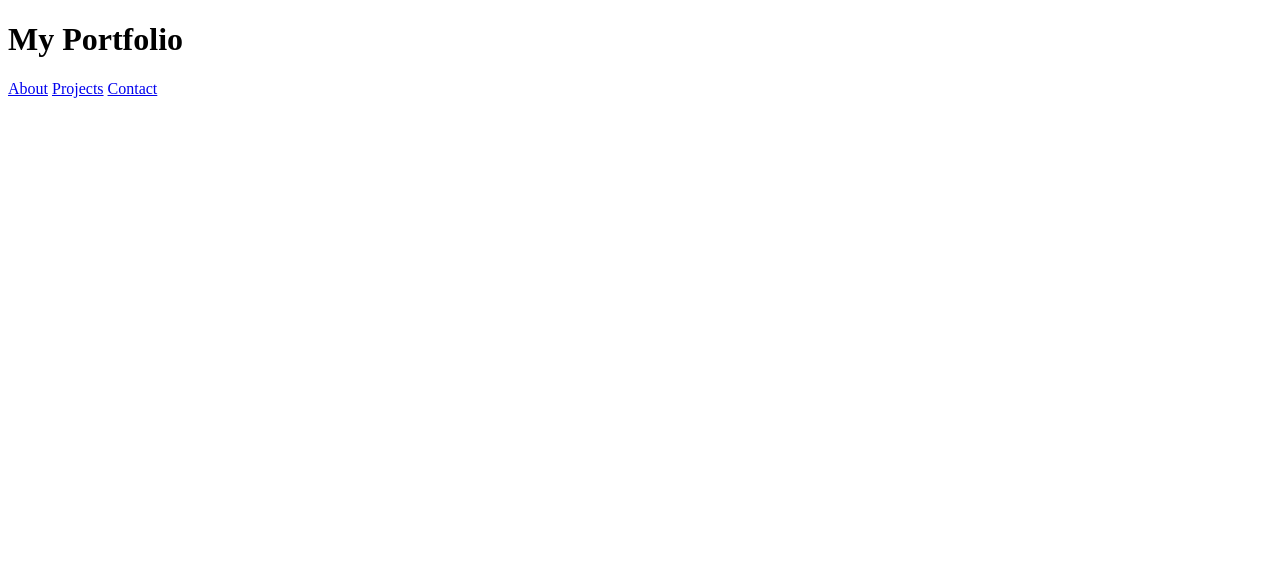
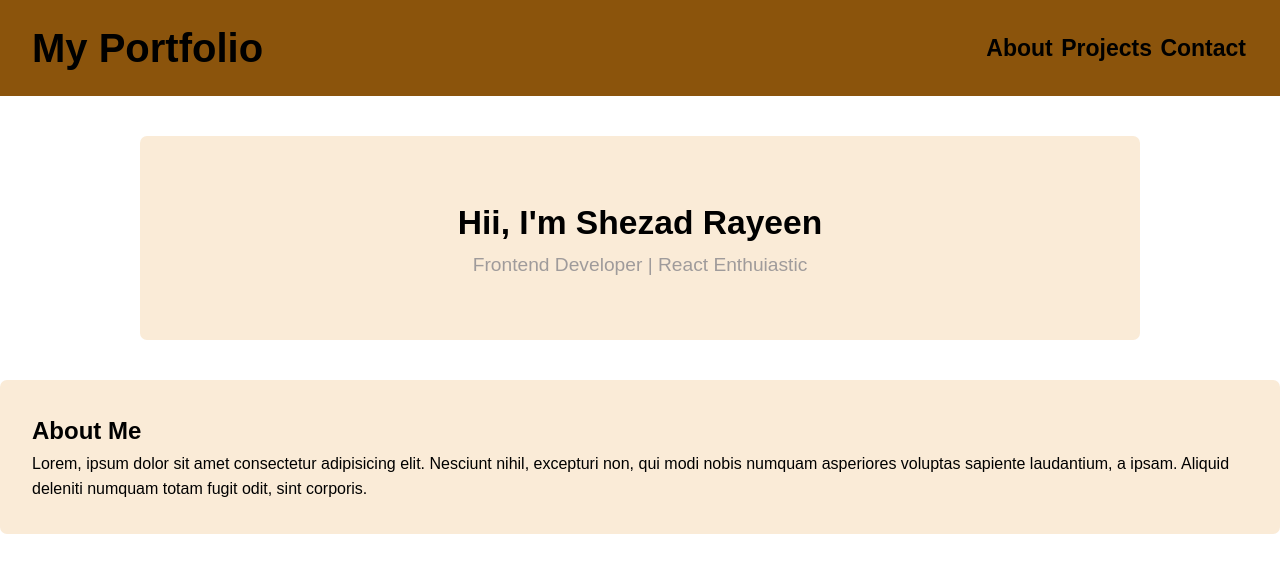
Before and after one commit to Shezad16/My-Portfolio--1, a plain HTML site: page index.html in a window 1280 px wide. Drawn offline with Linux system fonts and the light colour scheme.

Commit message:
Completed till About Section

```diff
--- a/index.html
+++ b/index.html
@@ -4,6 +4,7 @@
     <meta charset="UTF-8">
     <meta name="viewport" content="width=device-width, initial-scale=1.0">
     <title>My Own Portfolio</title>
+    <link rel="stylesheet" href="style.css">
 </head>
 <body>
     <!--Header Section-->
@@ -12,16 +13,32 @@
             My Portfolio
         </h1>
         <nav>
-            <a href="#">About</a>
+            <a href="#about">About</a>
             <a href="#">Projects</a>
             <a href="#">Contact</a>
         </nav>
     </header>
+
     <!--Main Section-->
+    <section class="intro"> <!-- section class in External-->
+    <h2>Hii, I'm Shezad Rayeen</h2>
+    <p>Frontend Developer | React Enthuiastic</p>
+    </section>
 
     <!--About Section-->
+    <section id="about" class="card">
+        <h2>About Me</h2>
+        <p>Lorem, ipsum dolor sit amet consectetur adipisicing elit. Nesciunt nihil, excepturi non, qui modi nobis numquam asperiores voluptas sapiente laudantium, a ipsam. Aliquid deleniti numquam totam fugit odit, sint corporis.</p>
+    </section>
+
     <!--Project Section-->
+
+
     <!--Contact Section-->
+
+
     <!--Footer Section-->
+
+
 </body>
 </html>
--- a/style.css
+++ b/style.css
@@ -0,0 +1,64 @@
+*{
+    margin: 0;
+    padding: 0;
+    box-sizing: border-box;
+    font-family: Arial, Helvetica, sans-serif
+}
+
+body{
+    color: black;
+    line-height: 1.6;
+}
+
+header{
+    background-color: rgb(139, 84, 12);
+    display: flex;
+    justify-content: space-between;
+    padding: 1rem 2rem;
+    align-items: center;
+}
+
+h1{
+     font-size: 40px;
+     font-weight: bold;
+}
+
+nav a{
+    color: black;
+    text-align: center;
+    padding: 2px;
+    font-size: 23px;
+    text-decoration: none;
+    font-weight: bold;
+    padding-top: 20px;
+}
+
+.intro{
+    background-color: antiquewhite;
+    text-align: center;
+    padding: 60px 10px;
+}
+
+ .intro h2{
+    font-size: 2.1rem;
+
+}
+
+ .intro p{
+    font-size: 1.2rem;
+    color: rgb(159, 155, 155);
+}
+
+section{
+    max-width: 1000px;
+    margin: 40px auto;
+    padding: 0 10px;
+    border-radius: 7px;
+}
+
+.card{
+max-width: 1300px;
+background-color: antiquewhite;
+border-radius: 7px;
+padding: 2rem;
+}
```
